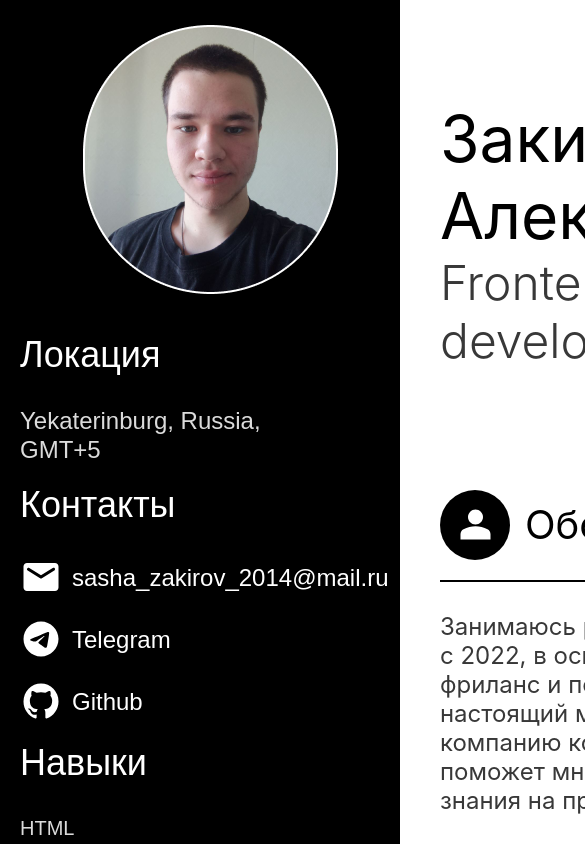
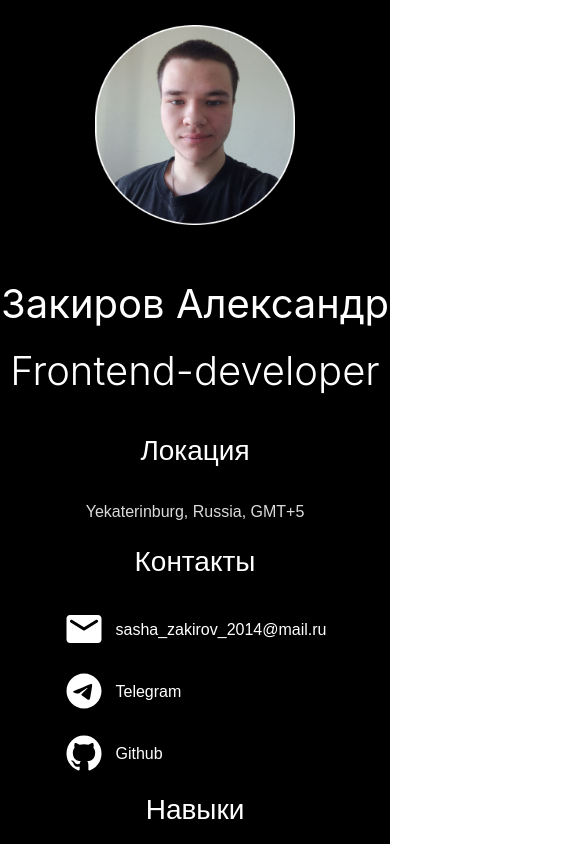
Before and after one commit to navzlet/resume, a React (Create React App) app: page / in a window 390 px wide. Shown: the top 844 px of the page, 585 px wide, since content can reach past the window. Built offline with nearby package versions, Linux system fonts and the light colour scheme.

Commit message:
added adaptive for layout

```diff
--- a/src/components/about/about.components.css
+++ b/src/components/about/about.components.css
@@ -2,10 +2,15 @@
   display: flex;
   flex-direction: column;
   padding-left: 20px;
+  padding-right: 20px;
   padding-top: 25px;
   max-width: 450px;
   min-width: 400px;
   background-color: black;
+}
+
+.about__nameMobile {
+  display: none;
 }
 
 .about__header {
@@ -69,6 +74,58 @@ a:hover {
 }
 
 .about_skill,
-about__text {
+.about__text {
   font-size: 20px;
 }
+
+@media (max-width: 810px) {
+  .about__nameMobile * {
+    font-size: 40px;
+    display: inline;
+    color: #ffffff;
+    text-align: center;
+  }
+
+  h2 {
+    margin-bottom: 20px;
+  }
+  .about__nameMobile {
+    display: block;
+    display: flex;
+    flex-direction: column;
+    align-items: center;
+    justify-content: center;
+  }
+  .about {
+    width: 100%;
+    max-width: 810px;
+    align-items: center;
+  }
+  .about__location,
+  .about__text {
+    max-width: 700px;
+    padding-left: 15px;
+    padding-right: 15px;
+  }
+}
+
+@media (max-width: 420px) {
+  .about {
+    padding-left: 0;
+    padding-right: 0;
+    min-width: 270px;
+  }
+  .about__text {
+    font-size: 16px;
+  }
+  .about_aboutText {
+    min-width: none;
+  }
+  .about__header {
+    font-size: 28px;
+  }
+  .about__myPhoto {
+    width: 200px;
+    height: 200px;
+  }
+}
--- a/src/components/about/about.components.jsx
+++ b/src/components/about/about.components.jsx
@@ -9,6 +9,10 @@ export const About = () => {
   return (
     <div className="about">
       <img className="about__myPhoto" alt="my face" src={photo} />
+      <div className="about__nameMobile">
+        <h1 className="">Закиров Александр</h1>
+        <h2 className="">Frontend-developer</h2>
+      </div>
       <h3 className="about__location about__header">Локация</h3>
       <p className="about__location about__text">
         Yekaterinburg, Russia, GMT+5
--- a/src/components/skills/projectButton.components.css
+++ b/src/components/skills/projectButton.components.css
@@ -1,4 +1,5 @@
 .button {
+  padding: 10px;
   width: 100%;
   height: 90px;
   background-color: #d9dbff;
@@ -7,6 +8,7 @@
   display: flex;
   align-items: center;
   justify-content: center;
+  cursor: pointer;
 }
 
 .button__text {
@@ -14,3 +16,10 @@
   font-size: 32px;
   line-height: 39px;
 }
+
+@media (max-width: 500px) {
+  .button__text {
+    font-size: 20px;
+    line-height: 24px;
+  }
+}
--- a/src/components/skills/skills.components.css
+++ b/src/components/skills/skills.components.css
@@ -64,3 +64,30 @@ header {
   margin-top: 30px;
   margin-bottom: 20px;
 }
+
+@media (max-width: 810px) {
+  h1,
+  h2 {
+    display: none;
+  }
+  h2 {
+    margin-bottom: 35px;
+  }
+}
+
+@media (max-width: 500px) {
+  .skills {
+    display: flex;
+    flex-direction: column;
+    align-items: center;
+    justify-content: center;
+  }
+  .header {
+    margin-left: 10px;
+    font-size: 26px;
+  }
+  p {
+    font-size: 20px;
+    margin-bottom: 30px;
+  }
+}
--- a/src/pages/main.pages.css
+++ b/src/pages/main.pages.css
@@ -1,3 +1,11 @@
 .mainPage {
   display: flex;
+  flex-direction: row;
 }
+
+@media (max-width: 810px) {
+  .mainPage {
+    display: flex;
+    flex-direction: column;
+  }
+}
```
